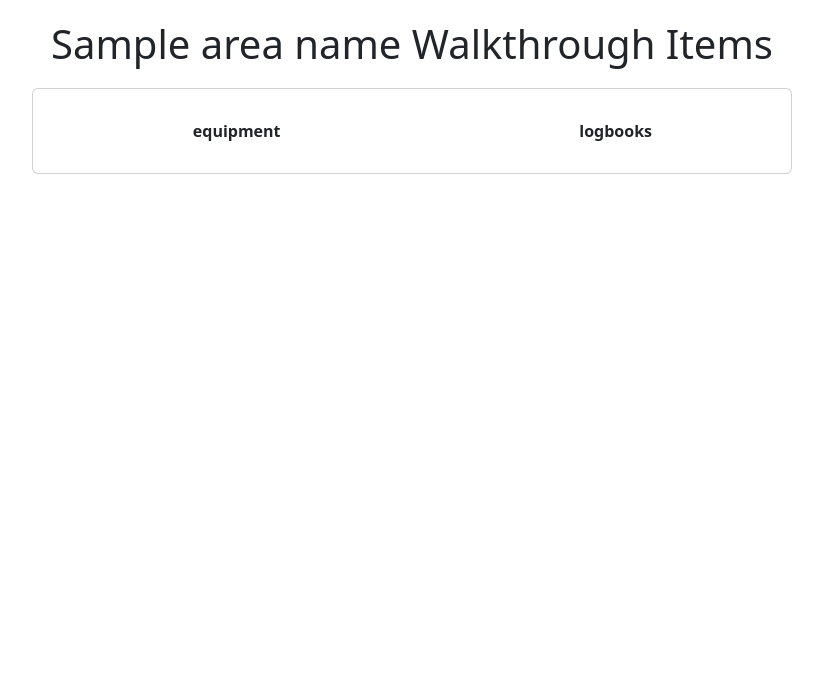
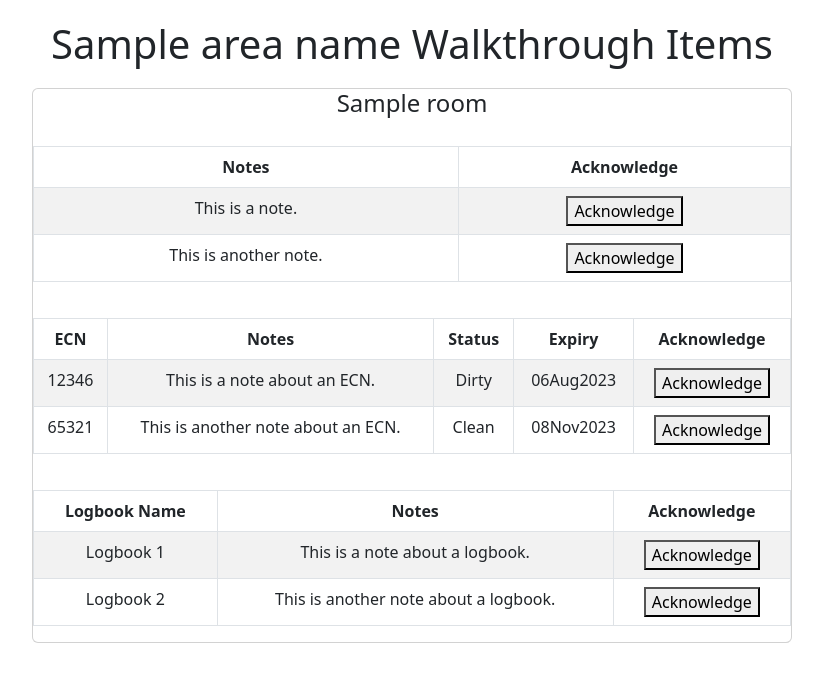
Before and after one commit to cragone/workproject, a Flask app: template Project/templates/area.html in a window 1280 px wide. Shown: the top 682 px of the page, without its empty margins (228-1051 px from the left). Run offline with Flask 3, Linux system fonts and the light colour scheme; the template is opened without the code that fills it: most values are stand-ins (such as "Sample title", 1, 10 or a date in 2020); a database or web service that is not in the repository returns one stand-in record (values such as "Sample title"); data that the repository does not hold is empty; some libraries are stand-ins or nearby versions.

Commit message:
updated area template

```diff
--- a/Project/templates/area.html
+++ b/Project/templates/area.html
@@ -32,18 +32,79 @@
     <div class="container">
         <h1>{{area_name}} Walkthrough Items</h1>
         <div class="card">
-            <table id="rooms">
+            <h4 class="card-title">{{room}}</h4>
+            <table id="roomNotes" class="table table-striped table-bordered table-hover">
                 <thead>
                   <tr>
-                    <th>equipment</th>
-                    <th>logbooks</th>
+                    <th>Notes</th>
+                    <th>Acknowledge</th>
                   </tr>
                 </thead>
-                <tbody id="roomData">
+                <tbody id="roomNotesData">
+                  <tr>
+                    <td>This is a note.</td>
+                    <td><button type="button">Acknowledge</button></td>
+                  </tr>
+                  <tr>
+                    <td>This is another note.</td>
+                    <td><button type="button">Acknowledge</button></td>
+                  </tr>
                 </tbody>
               </table>
+
+              <table id="equipment" class="table table-striped table-bordered table-hover">
+                <thead>
+                  <tr>
+                    <th>ECN</th>
+                    <th>Notes</th>
+                    <th>Status</th>
+                    <th>Expiry</th>
+                    <th>Acknowledge</th>
+                  </tr>
+                </thead>
+                <tbody id="equipmentData">
+                  <tr>
+                    <td>12346</td>
+                    <td>This is a note about an ECN.</td>
+                    <td>Dirty</td>
+                    <td>06Aug2023</td>
+                    <td><button type="button">Acknowledge</button></td>
+                  </tr>
+                  <tr>
+                    <td>65321</td>
+                    <td>This is another note about an ECN.</td>
+                    <td>Clean</td>
+                    <td>08Nov2023</td>
+                    <td><button type="button">Acknowledge</button></td>
+                  </tr>
+                </tbody>
+              </table>
+
+              <table id="logbooks" class="table table-striped table-bordered table-hover">
+                <thead>
+                  <tr>
+                    <th>Logbook Name</th>
+                    <th>Notes</th>
+                    <th>Acknowledge</th>
+                  </tr>
+                </thead>
+                <tbody id="logbooksData">
+                  <tr>
+                    <td>Logbook 1</td>
+                    <td>This is a note about a logbook.</td>
+                    <td><button type="button">Acknowledge</button></td>
+                  </tr>
+                  <tr>
+                    <td>Logbook 2</td>
+                    <td>This is another note about a logbook.</td>
+                    <td><button type="button">Acknowledge</button></td>
+                  </tr>
+                </tbody>
+              </table>
+
     </div>
 </body>
+
 
 <script>
     const processArea = "{{area_name}}";
```
